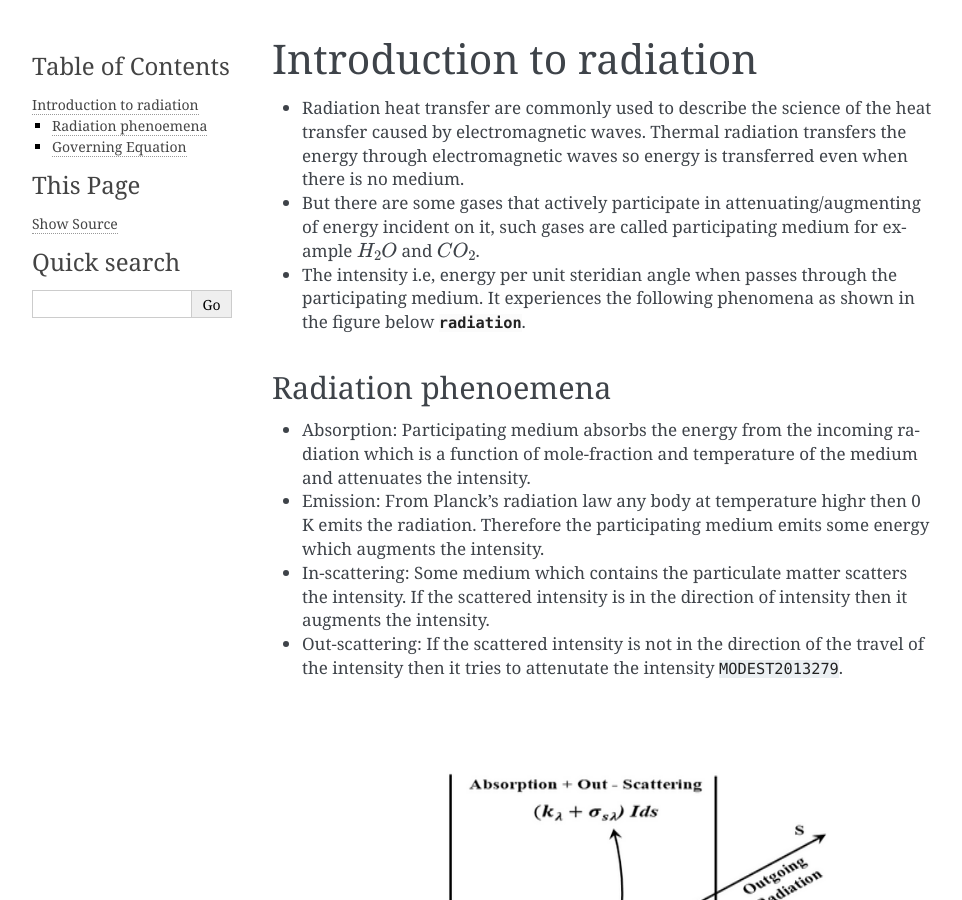
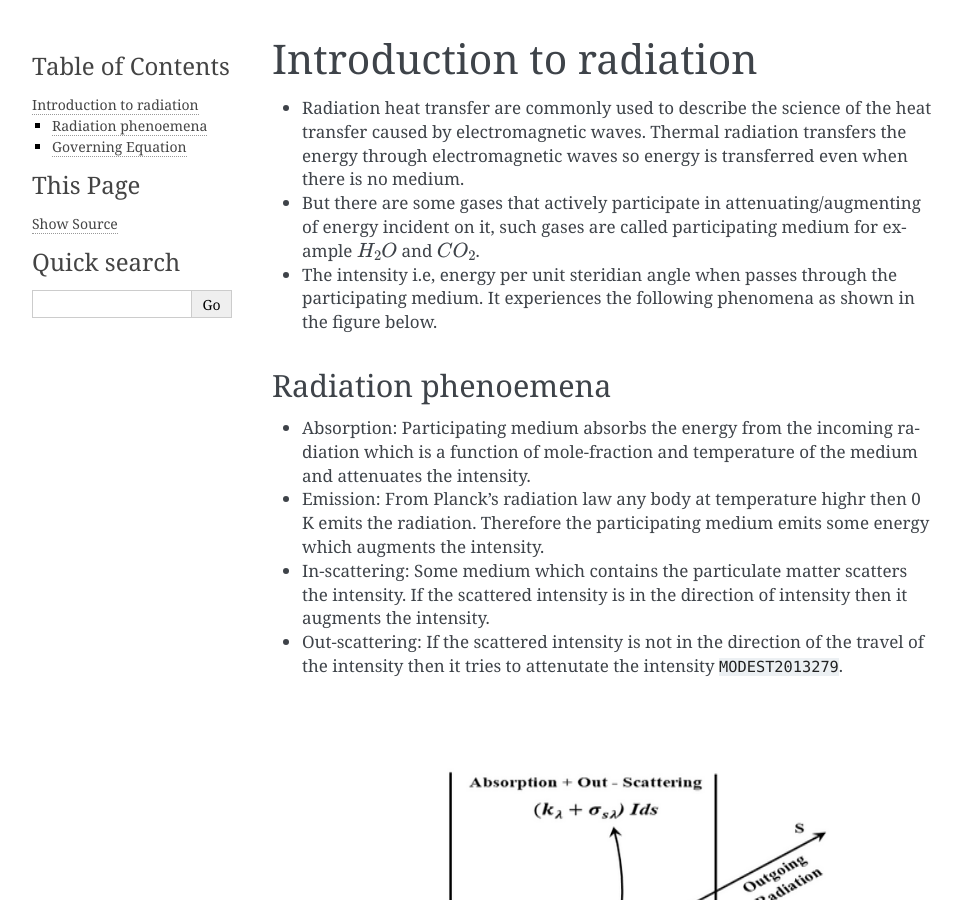
Before and after one commit to ShreeshIITmandi/Radiation, a Sphinx documentation site: the page built from docs/Introduction_radiation.rst, in a window 1280 px wide and 900 px high. Shown: the whole window, without its empty margins (148-1110 px from the left). Built offline with Sphinx 7.4.7, drawn with Linux system fonts in a browser that asks for light colours; cross-references to code outside the pages are shown as plain code.

Commit message:
Changed figure naming

```diff
--- a/docs/Introduction_radiation.rst
+++ b/docs/Introduction_radiation.rst
@@ -2,7 +2,7 @@ Introduction to radiation
 ==========================
 - Radiation heat transfer are commonly used to describe the science of the heat transfer caused by electromagnetic waves. Thermal radiation transfers the energy through electromagnetic waves so energy is transferred even when there is no medium.
 - But there are some gases that actively participate in attenuating/augmenting of energy incident on it, such gases are called participating medium for example :math:`H_2O` and :math:`CO_2`.
-- The intensity i.e, energy per unit steridian angle when passes through the participating medium. It experiences the following phenomena as shown in the figure below :numref:`radiation`.
+- The intensity i.e, energy per unit steridian angle when passes through the participating medium. It experiences the following phenomena as shown in the figure below.
 
 Radiation phenoemena
 ---------------------
```
